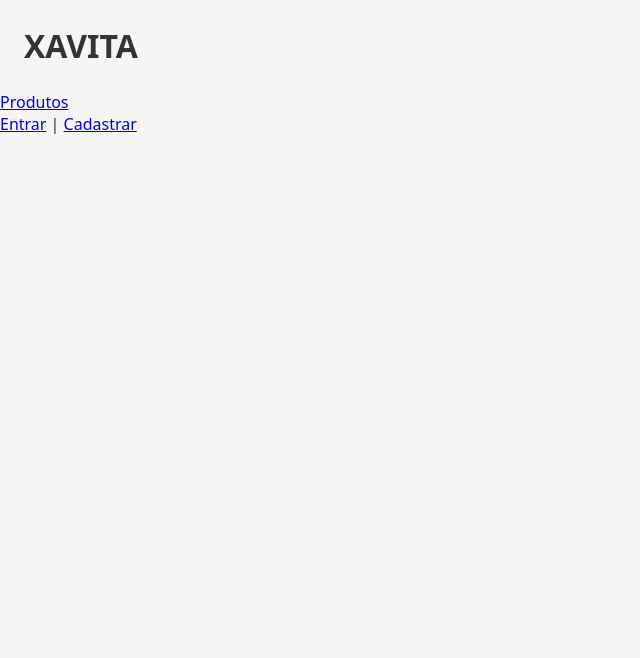
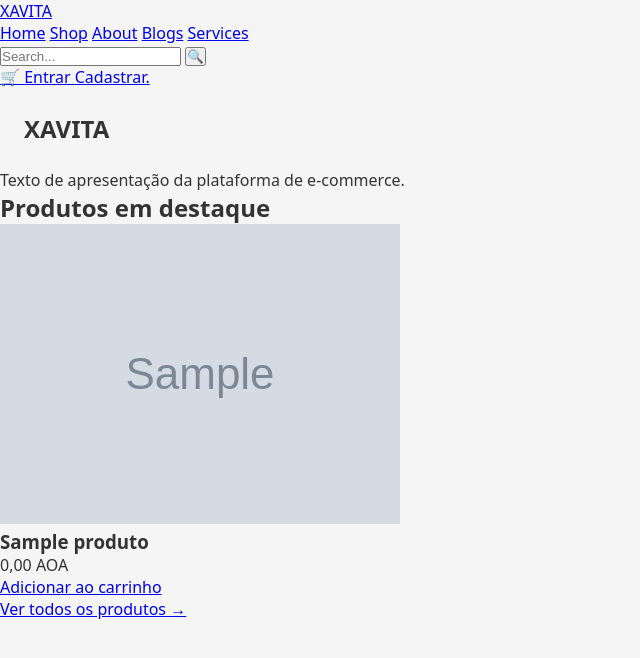
Before and after one commit to elieldiogo19-creator/PA-E-COMMERCE, a PHP site: page / in a window 1280 px wide. Shown: the top 658 px of the page, without its empty margins (0-640 px from the left). Run offline with PHP 8.4, Linux system fonts and the light colour scheme; tables that the repository leaves empty or names only in its code hold one stand-in row (values such as "Sample post"); grey boxes marked "Sample" are stand-in pictures.

Commit message:
organizando...

```diff
--- a/cadastro.php
+++ b/cadastro.php
@@ -56,11 +56,13 @@ if ($_SERVER['REQUEST_METHOD'] === 'POST') {
 ?>
 <!DOCTYPE html>
 <html lang="pt-BR">
+
 <head>
   <meta charset="UTF-8">
   <title>Cadastro de Usuário</title>
   <link rel="stylesheet" href="assets/css/style.css">
 </head>
+
 <body>
   <h1>Cadastro</h1>
 
@@ -109,4 +111,5 @@ if ($_SERVER['REQUEST_METHOD'] === 'POST') {
   </form>
   <p>Já tem conta? <a href="login.php">Entrar</a></p>
 </body>
+
 </html>
--- a/index.php
+++ b/index.php
@@ -1,35 +1,146 @@
+<?php
+session_start();
+require __DIR__ . '/config/db.php';
 
+$nomeProjeto = 'XAVITA';
+
+// Buscar produtos em destaque (últimos 8)
+try {
+    $stmt = $pdo->query("
+        SELECT id, nome, descricao, preco, imagem
+        FROM produtos
+        ORDER BY criado_em DESC
+        LIMIT 8
+    ");
+    $produtosDestaque = $stmt->fetchAll(PDO::FETCH_ASSOC);
+} catch (PDOException $e) {
+    $produtosDestaque = [];
+}
+
+// Dados para o header
+$usuarioNome  = $_SESSION['usuario_nome'] ?? null;
+$qtdCarrinho  = !empty($_SESSION['carrinho'])
+    ? array_sum($_SESSION['carrinho'])
+    : 0;
+?>
 <!DOCTYPE html>
-<html lang="en">
+<html lang="pt-BR">
+
 <head>
     <meta charset="UTF-8">
     <meta name="viewport" content="width=device-width, initial-scale=1.0">
-    <title>Document</title>
+    <title><?php echo htmlspecialchars($nomeProjeto); ?> - Home</title>
     <link rel="stylesheet" href="assets/css/style.css">
 </head>
+
 <body>
-    <?php
-        $nome = "XAVITA";
-        echo "<h1> $nome</h1>";
-    ?>
-    <?php
-        session_start();
-    ?>
 
-    <?php if (!empty($_SESSION['usuario_nome'])): ?>
-        <p>Logado como: <?php echo htmlspecialchars($_SESSION['usuario_nome']); ?></p>
-        <nav>
-            <a href="index.php">Home</a>
-            <a href="produtos.php">Produtos</a>
-            <a href="carrinho.php">Carrinho</a>
-            <a href="logout.php">Logout</a>
-         </nav>
-    <?php else: ?>
-        <nav>
-            <a href="produtos.php">Produtos</a>
-            <p><a href="login.php">Entrar</a> | <a href="cadastro.php">Cadastrar</a></p>
-         </nav>
-    <?php endif; ?>
+    <!-- HEADER / NAV -->
+    <header class="site-header">
+        <div class="header-inner">
+            <!-- logo -->
+            <div class="header-left">
+                <a href="index.php" class="logo">
+                    <!-- just logo -->
+                    <span><?php echo htmlspecialchars($nomeProjeto); ?></span>
+                </a>
+            </div>
+
+            <!-- navbar -->
+            <nav class="navbar">
+                <a href="index.php">Home</a>
+                <a href="produtos.php">Shop</a>
+                <a href="sobre.php">About</a>
+                <a href="contato.php">Blogs</a>
+                <a href="servicos.php">Services</a>
+            </nav>
+
+            <div class="header-right">
+                <!-- Busca simples (futura integração com produtos.php?q=...) -->
+                <form class="search-box" method="GET" action="produtos.php">
+                    <input type="text" name="q" placeholder="Search..." />
+                    <button type="submit">🔍</button>
+                </form>
+
+                <!-- Carrinho -->
+                <a href="carrinho.php" class="icon-button" title="Carrinho">
+                    🛒
+                    <?php if ($qtdCarrinho > 0): ?>
+                        <span class="icon-badge"><?php echo $qtdCarrinho; ?></span>
+                    <?php endif; ?>
+                </a>
+
+                <!-- Usuário -->
+                <?php if ($usuarioNome): ?>
+                    <span class="user-name">
+                        Olá, <?php echo htmlspecialchars($usuarioNome); ?>
+                    </span>
+                    <a href="logout.php" class="icon-button">Sair</a>
+                <?php else: ?>
+                    <a href="login.php" class="icon-button" title="Login">
+                        Entrar
+                    </a>
+                    <a href="cadastro.php" class="icon-button" title="Cadastrar">
+                        Cadastrar.
+                    </a>
+                <?php endif; ?>
+            </div>
+        </div>
+    </header>
+
+    <main>
+        <!-- HERO / APRESENTAÇÃO (layout) -->
+        <section class="hero">
+            <!-- banner fones, etc. -->
+            <h1><?php echo htmlspecialchars($nomeProjeto); ?></h1>
+            <p>Texto de apresentação da plataforma de e-commerce.</p>
+        </section>
+
+        <!-- PRODUTOS EM DESTAQUE -->
+        <section class="section">
+            <h2>Produtos em destaque</h2>
+
+            <?php if (empty($produtosDestaque)): ?>
+                <p>Nenhum produto em destaque no momento.</p>
+            <?php else: ?>
+                <div class="products-grid">
+                    <?php foreach ($produtosDestaque as $produto): ?>
+                        <article class="product-card">
+                            <?php if (!empty($produto['imagem'])): ?>
+                                <img
+                                    src="<?php echo htmlspecialchars($produto['imagem']); ?>"
+                                    alt="<?php echo htmlspecialchars($produto['nome']); ?>"
+                                    class="product-image">
+                            <?php endif; ?>
+
+                            <h3><?php echo htmlspecialchars($produto['nome']); ?></h3>
+
+                            <p class="product-price">
+                                <?php echo number_format($produto['preco'], 2, ',', '.'); ?> AOA
+                            </p>
+
+                            <a href="adicionar_ao_carrinho.php?id=<?php echo $produto['id']; ?>"
+                                class="btn btn-primary">
+                                Adicionar ao carrinho
+                            </a>
+                        </article>
+                    <?php endforeach; ?>
+                </div>
+            <?php endif; ?>
+
+            <p>
+                <a href="produtos.php">Ver todos os produtos →</a>
+            </p>
+        </section>
+
+        <!-- AQUI depois entram:
+       - seção de serviços
+       - sobre a empresa
+       - contato
+       (tudo front do teu mano) -->
+    </main>
+
     <script src="assets/js/main.js"></script>
 </body>
+
 </html>
--- a/login.php
+++ b/login.php
@@ -43,11 +43,13 @@ if ($_SERVER['REQUEST_METHOD'] === 'POST') {
 ?>
 <!DOCTYPE html>
 <html lang="pt-BR">
+
 <head>
   <meta charset="UTF-8">
   <title>Login</title>
   <link rel="stylesheet" href="assets/css/style.css">
 </head>
+
 <body>
   <h1>Login</h1>
 
@@ -79,4 +81,5 @@ if ($_SERVER['REQUEST_METHOD'] === 'POST') {
 
   <p>Ainda não tem conta? <a href="cadastro.php">Cadastre-se</a></p>
 </body>
+
 </html>
```
Also changed, not shown: carrinho.php (+12 -1 lines), produtos.php (+9 -7 lines), assets/css/style.css (indentation only), logout.php (line endings or trailing spaces). Lines whose indentation alone changed are shown as unchanged.
